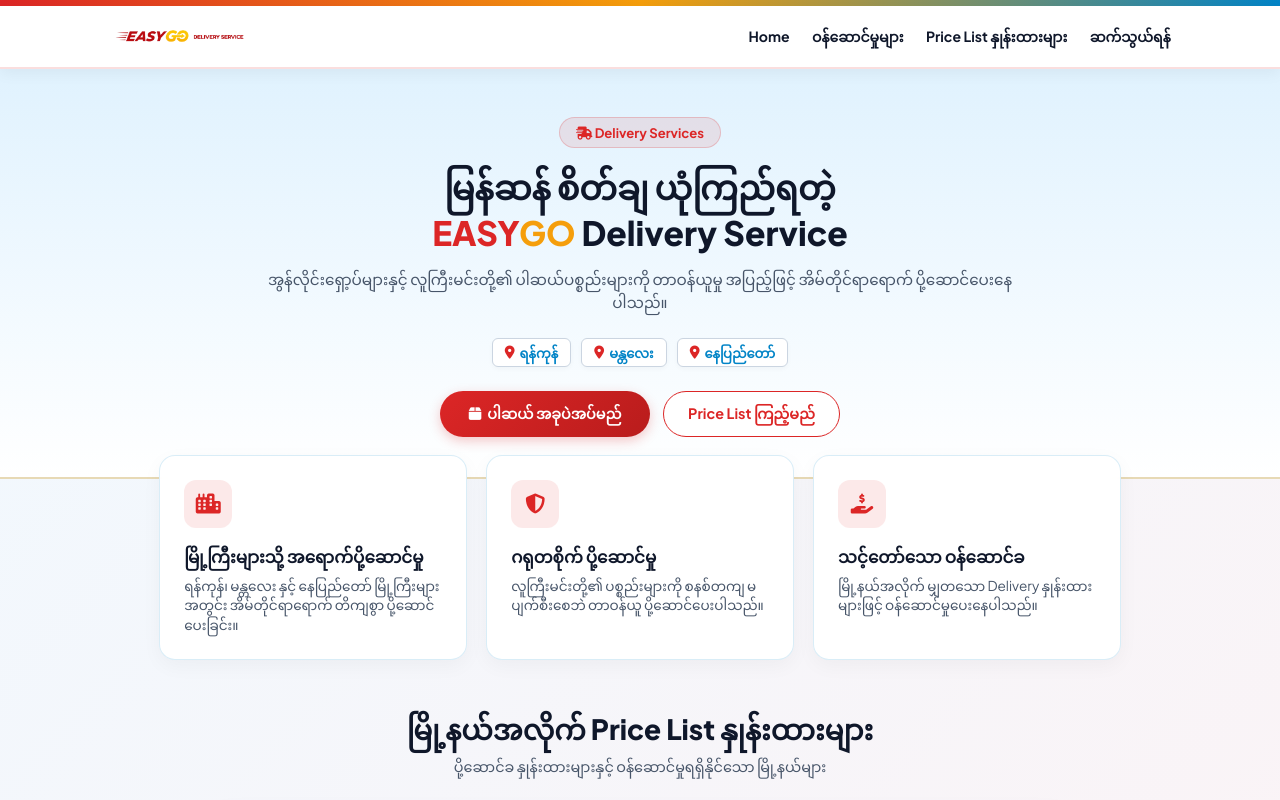
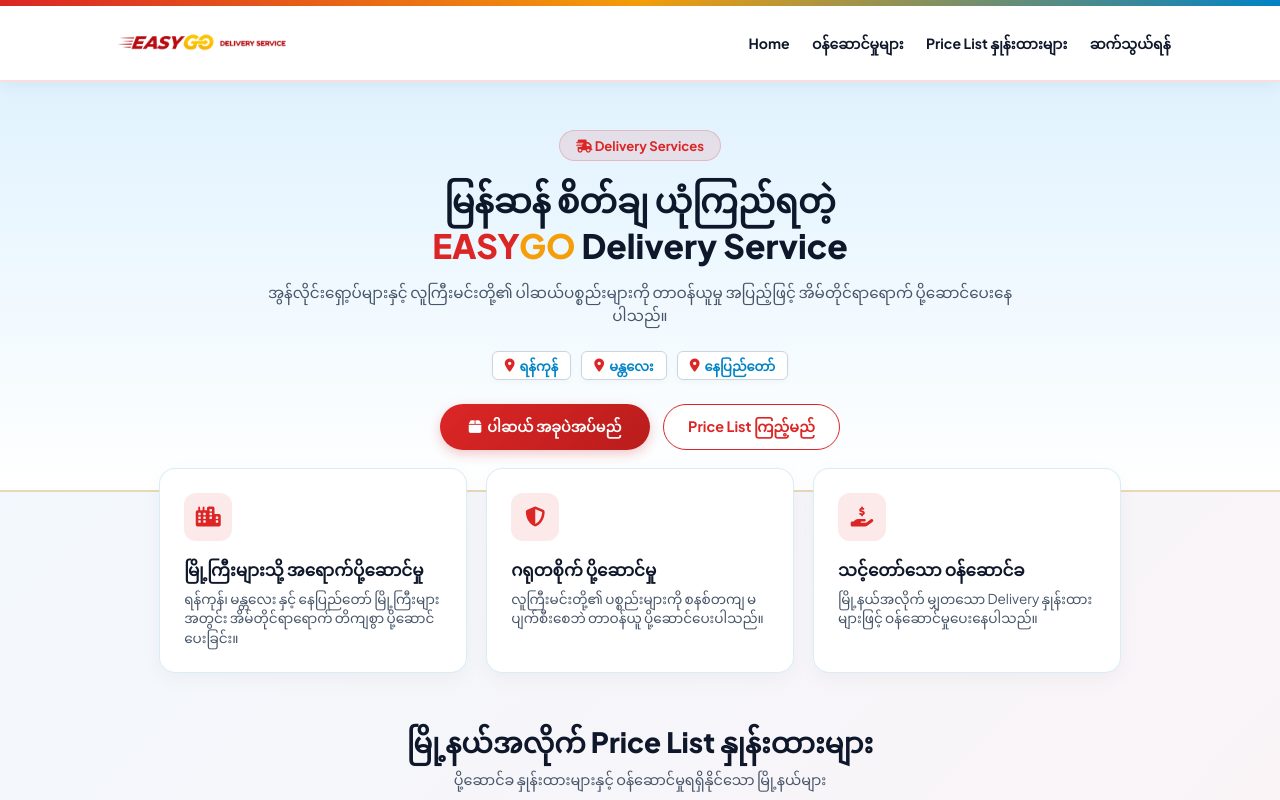
Before and after one commit to nyein16/Easy-Go-, a plain HTML site: page index.html in a window 1280 px wide. Shown: the top 800 px of the page. Drawn offline with Linux system fonts and the light colour scheme; a web font is replaced by a local one.

Commit message:
Add files via upload

```diff
--- a/index.html
+++ b/index.html
@@ -64,8 +64,9 @@
       text-decoration: none;
     }
 
+    /* Logo size ကြီးထားသည် (55px သို့ တိုးမြှင့်ထားပါသည်) */
     .logo-img {
-      max-height: 42px;
+      max-height: 55px;
       width: auto;
       object-fit: contain;
     }
@@ -338,7 +339,7 @@
   <header>
     <div class="nav-container">
       <a href="#" class="logo">
-        <!-- Logo PNG File integrated -->
+        <!-- Logo file name -->
         <img src="ei_1793951188937-removebg-preview.png" alt="Easy Go Logo" class="logo-img">
       </a>
       <ul class="nav-links">
@@ -414,7 +415,7 @@
 
     <div class="pricelist-card">
       <div class="pricelist-img-container">
-        <!-- Price List Image File integrated -->
+        <!-- Price list file name -->
         <img src="8_20261106_141241_0002.png" alt="Easy Go Delivery Price List">
       </div>
     </div>
```
